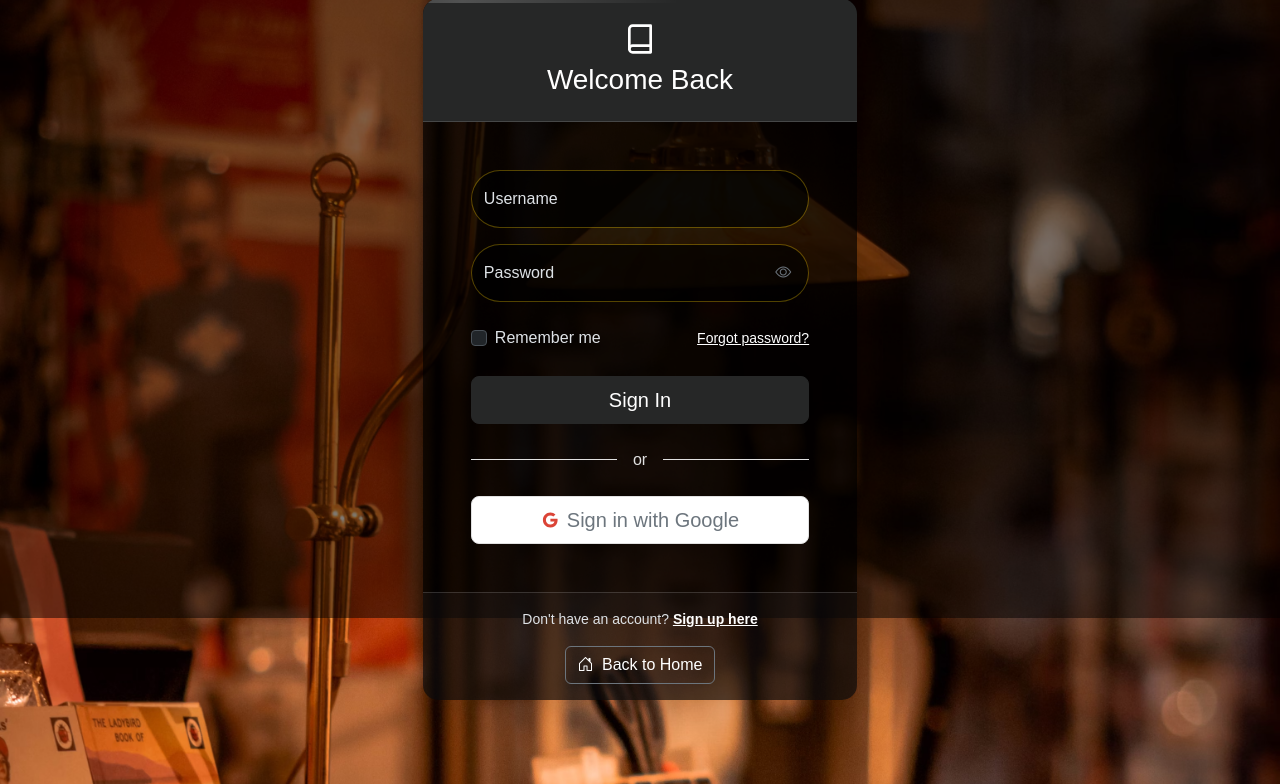
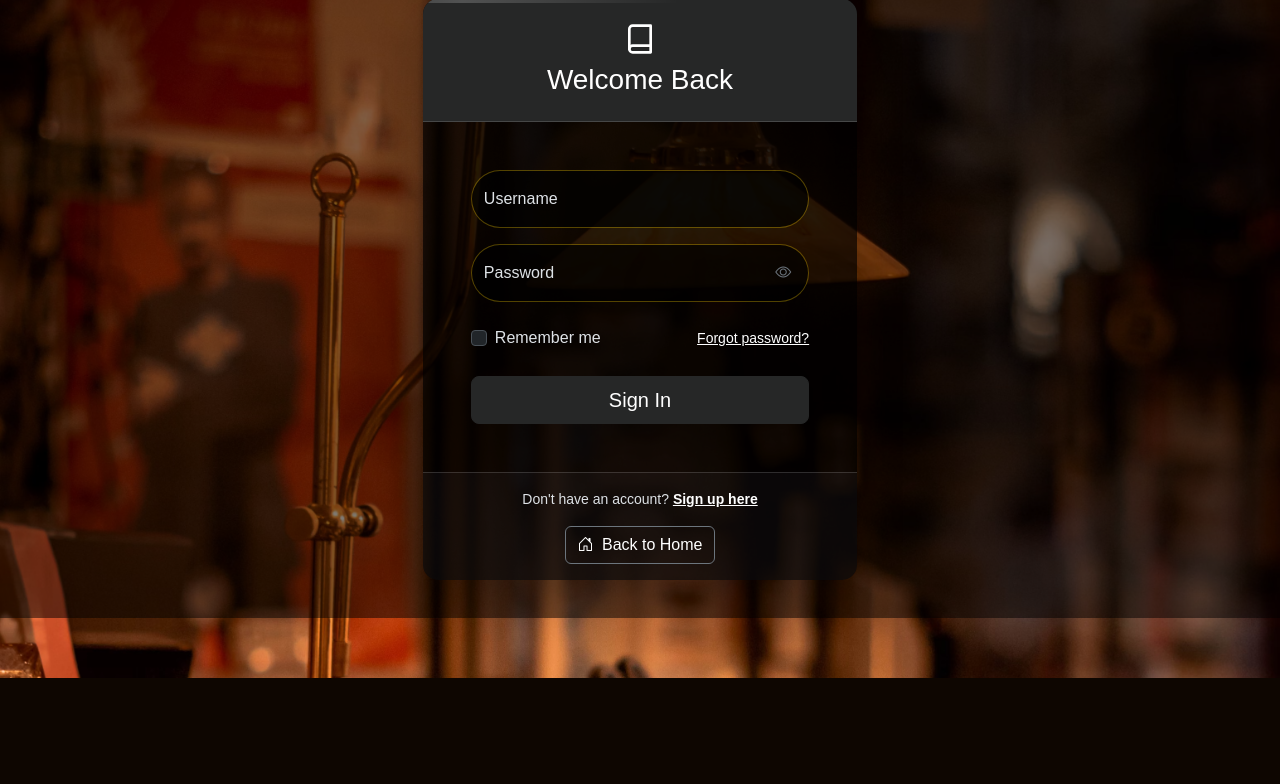
Before and after one commit to utsav0514/Book_store, a Django app: page /product/login/ in a window 1280 px wide. Shown: the part 182-966 px from the top of the page. After the commit the page ends 860 px from the top, so only its background shows below. Run offline with Django 5.2, Linux system fonts and the light colour scheme.

Commit message:
Update login.html

```diff
--- a/Hello/product/templates/login.html
+++ b/Hello/product/templates/login.html
@@ -54,18 +54,6 @@ Login - Bookbar
                         </div>
                     </form>
 
-                    <div class="divider my-4" style="color:#e0e0e0">
-                        <span>or</span>
-                    </div>
-
-                    <div class="d-grid">
-                        <button class="btn btn-outline-secondary btn-lg google-btn">
-                            <svg xmlns="http://www.w3.org/2000/svg" width="18" height="18" viewBox="0 0 24 24" class="me-2">
-                                <path d="M12.545,10.239v3.821h5.445c-0.712,2.315-2.647,3.972-5.445,3.972c-3.332,0-6.033-2.701-6.033-6.032s2.701-6.032,6.033-6.032c1.498,0,2.866,0.549,3.921,1.453l2.814-2.814C17.503,2.988,15.139,2,12.545,2C7.021,2,2.543,6.477,2.543,12s4.478,10,10.002,10c8.396,0,10.249-7.85,9.426-11.748L12.545,10.239z" fill="#DB4437"/>
-                            </svg>
-                            Sign in with Google
-                        </button>
-                    </div>
                 </div>
                 <div class="card-footer text-center py-3">
                     <div class="small mb-3">
```
